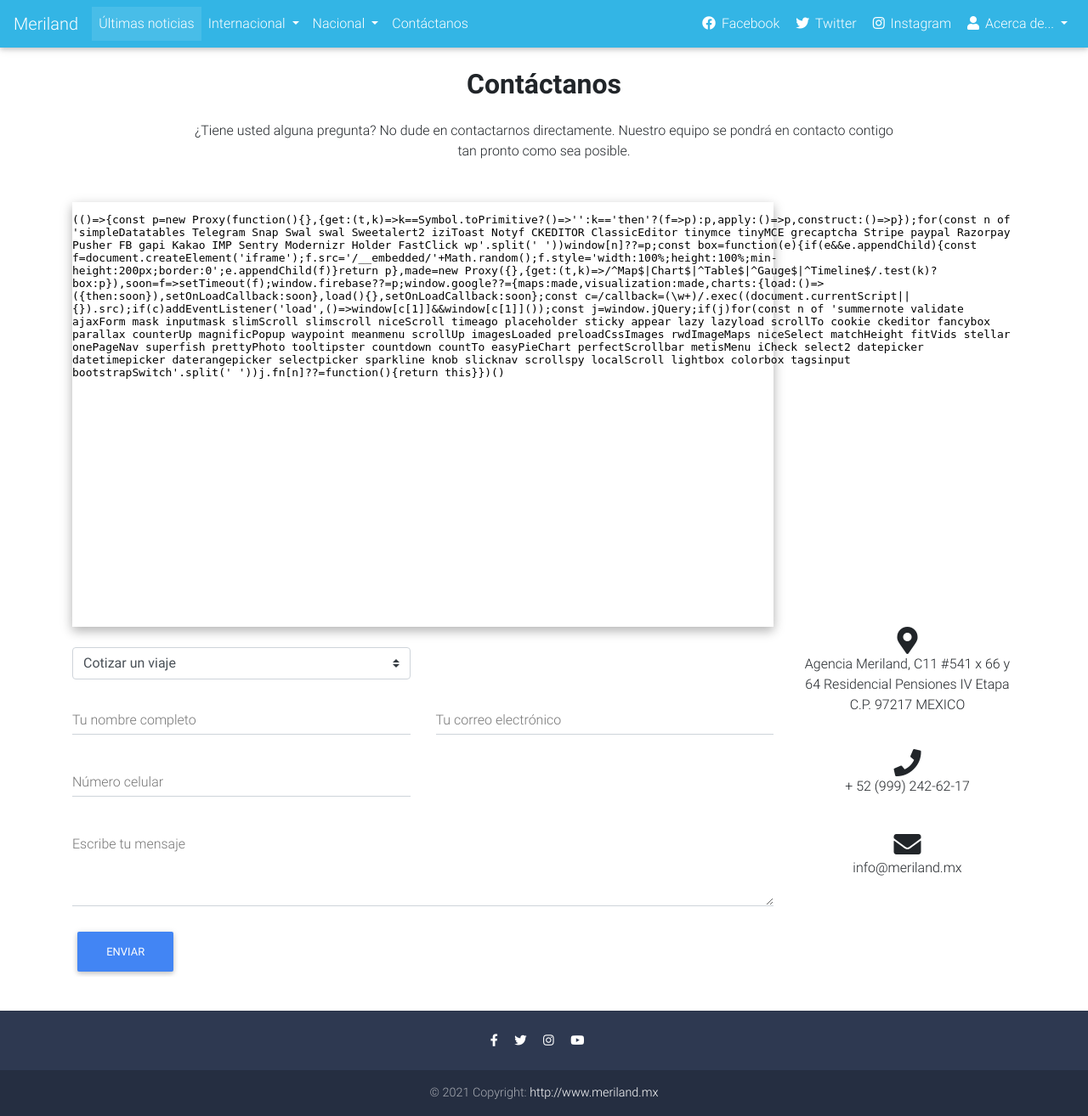
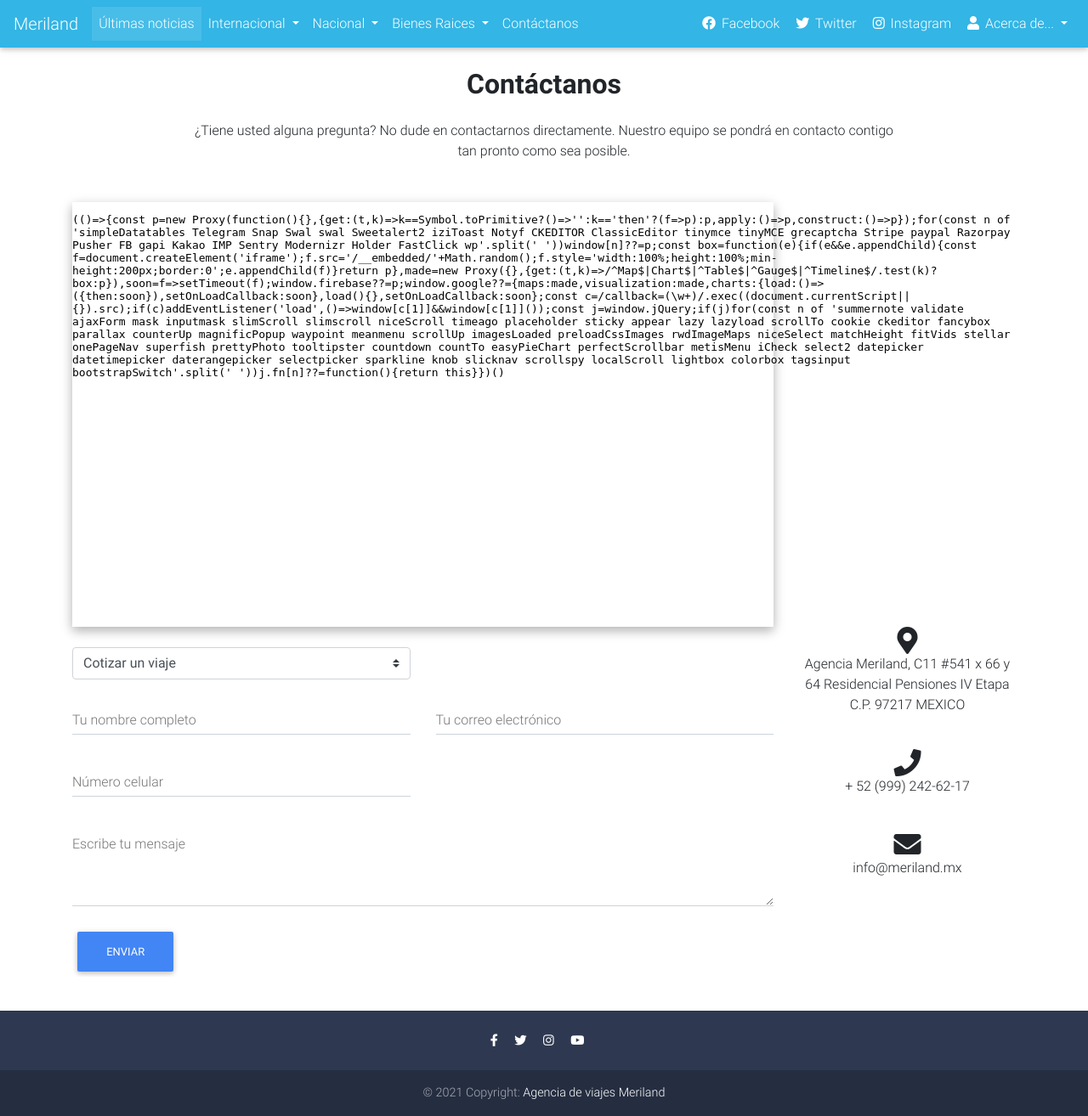
Before and after one commit to titofebles74/PortalMeriland, a Django app: page /contacto/ in a window 1280 px wide. Shown: the whole page at 85% size. Run offline with Django 3.2, Linux system fonts and the light colour scheme; parts of the project's set-up code (start-up, migrations or seed data) failed here and were passed over; some libraries are stand-ins or nearby versions.

Commit message:
"Primera version"

```diff
--- a/adminsite/settings.py
+++ b/adminsite/settings.py
@@ -19,6 +19,7 @@ BASE_DIR = Path(__file__).resolve().parent.parent
 
 # Quick-start development settings - unsuitable for production
 # See https://docs.djangoproject.com/en/3.1/howto/deployment/checklist/
+
 
 
 # SECURITY WARNING: don't run with debug turned on in production!
--- a/meriland/models.py
+++ b/meriland/models.py
@@ -38,6 +38,7 @@ class Post(models.Model):
     publicado = models.BooleanField(default=True)
     creado = models.DateTimeField(auto_now=True)
     clasificacion = models.ForeignKey(Clasificacion, on_delete=models.CASCADE)
+    referencia = models.CharField(max_length=200)
     image = models.ImageField(upload_to='img')
 
     class Meta:
--- a/meriland/templates/_MainLayout.html
+++ b/meriland/templates/_MainLayout.html
@@ -55,10 +55,19 @@
           <a class="nav-link dropdown-toggle" id="navbarDropdownMenuLink-777" data-toggle="dropdown"
             aria-haspopup="true" aria-expanded="false">Nacional
           </a>
-          <div class="dropdown-menu dropdown-secondary" aria-labelledby="navbarDropdownMenuLink-555">
+          <div class="dropdown-menu dropdown-secondary" aria-labelledby="navbarDropdownMenuLink-777">
             <a class="dropdown-item" href="/noticia/6">Quintana Roo </a>
             <a class="dropdown-item" href="/noticia/7">Chihuahua </a>
             <a class="dropdown-item" href="/noticia/8">CDMX </a>
+          </div>
+        </li>
+        <li class="nav-item dropdown">
+          <a class="nav-link dropdown-toggle" id="navbarDropdownMenuLink-888" data-toggle="dropdown"
+            aria-haspopup="true" aria-expanded="false">Bienes Raices
+          </a>
+          <div class="dropdown-menu dropdown-secondary" aria-labelledby="navbarDropdownMenuLink-888">
+            <a class="dropdown-item" href="/noticia/9">Casas en Renta </a>
+            <a class="dropdown-item" href="/noticia/10">Casas en Venta </a>
           </div>
         </li>
         <li class="nav-item">
@@ -132,7 +141,7 @@
     <!--Copyright-->
     <div class="footer-copyright py-3">
       © 2021 Copyright:
-      <a href="http://www.meriland.mx" target="_blank"> http://www.meriland.mx </a>
+      <a href="http://www.meriland.mx" target="_blank"> Agencia de viajes Meriland </a>
     </div>
     <!--/.Copyright-->
 
```
Also changed, not shown: db.sqlite3, meriland/migrations/0004_post_referencia.py (added).
